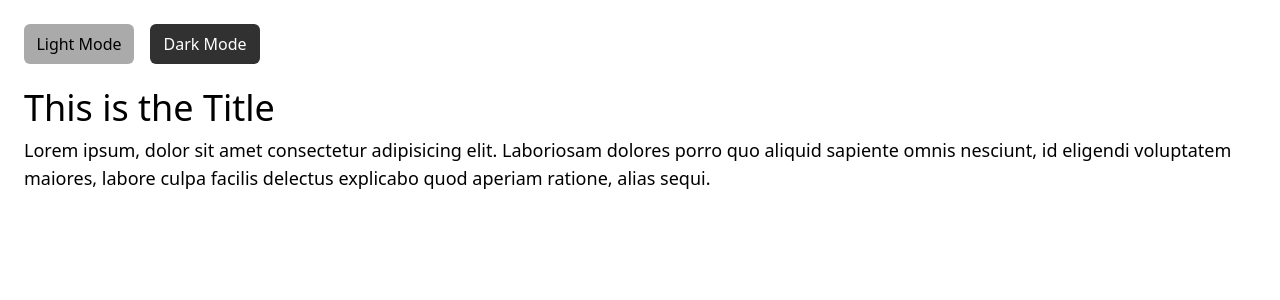
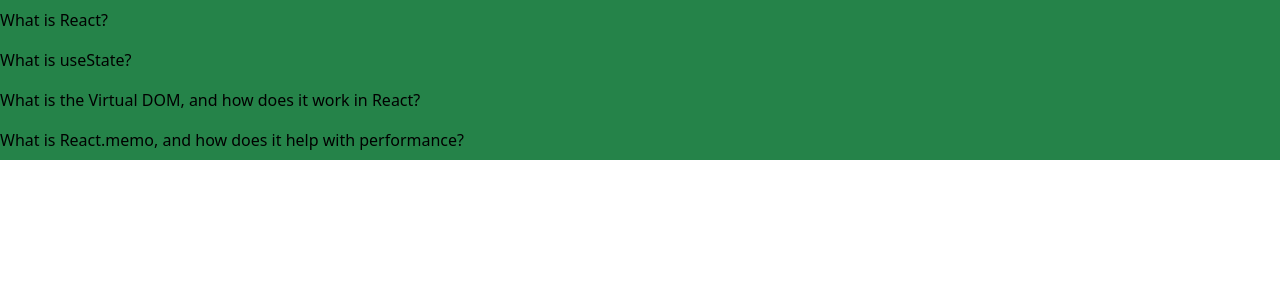
Before and after one commit to diduladishan/React_Project_Practice, a React (Vite) app: page / in a window 1280 px wide. Shown: the top 300 px of the page. Built offline with nearby package versions, Linux system fonts and the light colour scheme.

Commit message:
Accordion app

```diff
--- a/src/App.jsx
+++ b/src/App.jsx
@@ -1,4 +1,5 @@
 import "./App.css";
+import AccordionFAQSection from "./pages/AccordionFAQSection";
 import BMICalculator from "./pages/BMICalculator";
 import ColorFlipper from "./pages/ColorFlipper";
 import GroceryListApp from "./pages/GroceryListApp";
@@ -22,7 +23,8 @@
       {/* <GroceryListApp /> */}
       {/* <BMICalculator /> */}
       {/* <SimpleFormValidation /> */}
-      <Light_DarkModeToggle />
+      {/* <Light_DarkModeToggle /> */}
+      <AccordionFAQSection />
     </>
   );
 }
--- /dev/null
+++ b/src/pages/AccordionFAQSection.jsx
@@ -0,0 +1,62 @@
+import React, { useState } from "react";
+
+const data = [
+  {
+    question: "What is React?",
+    answer: "React is a JavaScript library for building user interfaces.",
+  },
+
+  {
+    question: "What is useState?",
+    answer:
+      "useState is a React Hook that allows functional components to manage state.",
+  },
+
+  {
+    question: "What is the Virtual DOM, and how does it work in React?",
+    answer: "The Virtual DOM (VDOM) is a lightweight copy of the actual DOM.",
+  },
+
+  {
+    question: "What is React.memo, and how does it help with performance?",
+    answer:
+      "React.memo is a higher-order component that prevents unnecessary re-renders.",
+  },
+];
+
+const AccordionFAQSection = () => {
+  const [displayAnswer, setDisplayAnswer] = useState(null);
+
+  function displayAnswers(index) {
+    const result = displayAnswer === index ? null : index;
+    setDisplayAnswer(result);
+  }
+
+  return (
+    <div>
+      <div>
+        <ul>
+          {data.map((dataArray, index) => (
+            <div key={index}>
+              <li
+                onClick={() => displayAnswers(index)}
+                className="w-full bg-[#258349] py-2"
+              >
+                {dataArray.question}
+              </li>
+
+              <li
+                className="w-full bg-[#258349] py-2"
+                style={{ display: displayAnswer === index ? "block" : "none" }}
+              >
+                {dataArray.answer}
+              </li>
+            </div>
+          ))}
+        </ul>
+      </div>
+    </div>
+  );
+};
+
+export default AccordionFAQSection;
```
